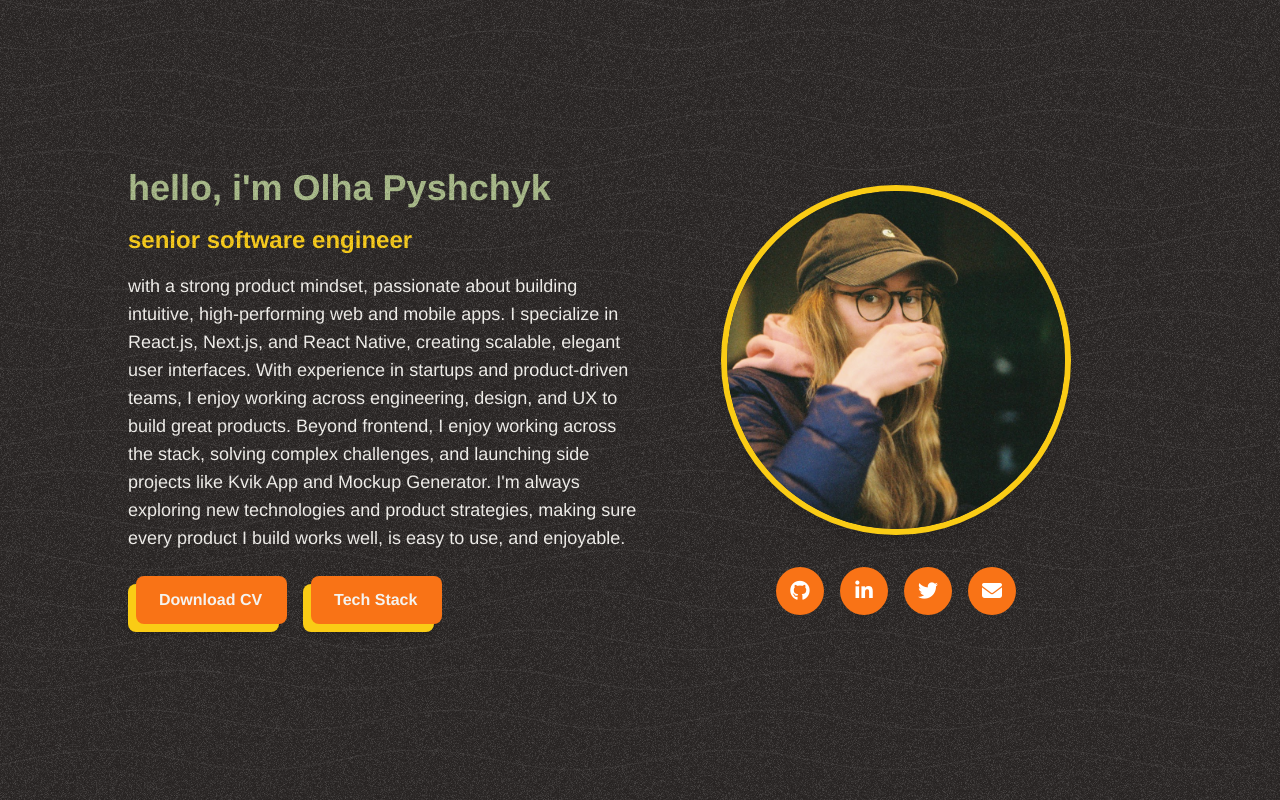
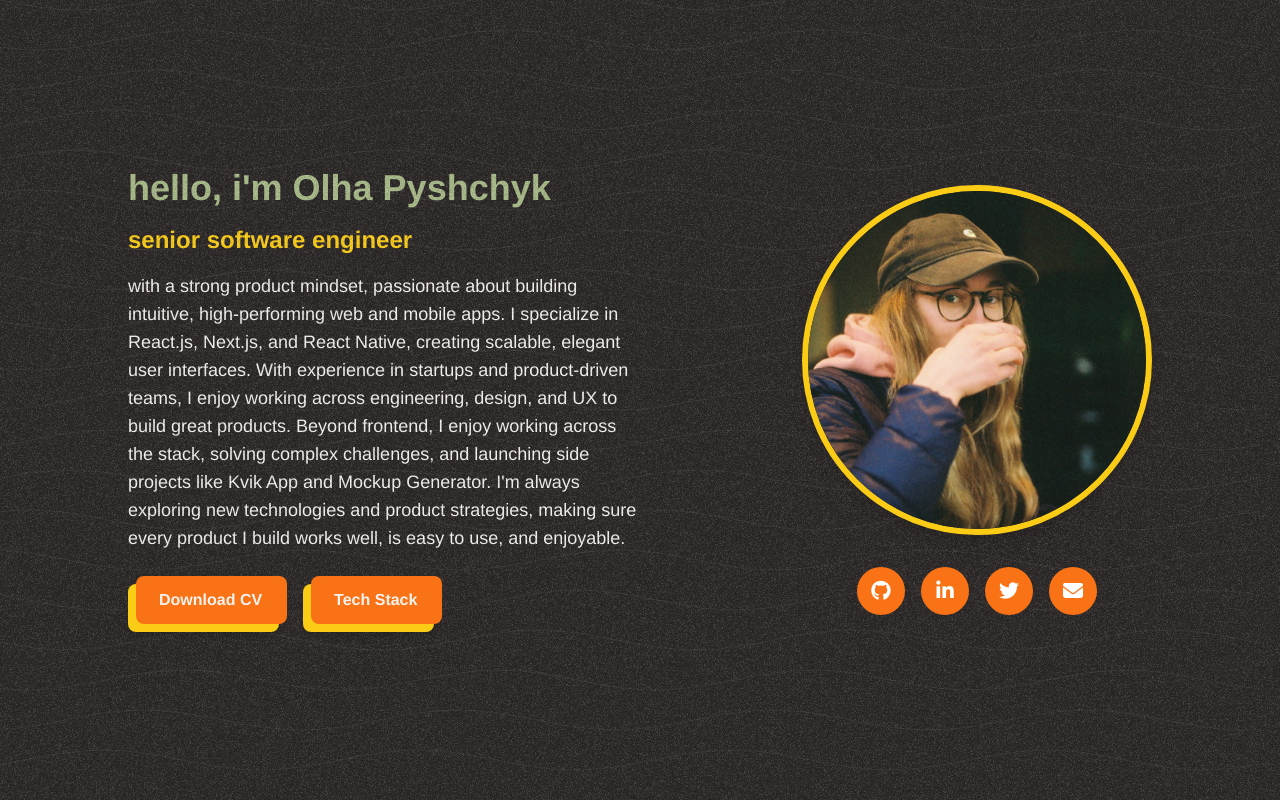
Before and after one commit to pyshchyk-o/portfolio, a Next.js app: page /components/About in a window 1280 px wide. Built offline with nearby package versions, Linux system fonts and the light colour scheme.

Commit message:
fix markup

```diff
--- a/pages/components/About/index.jsx
+++ b/pages/components/About/index.jsx
@@ -55,9 +55,9 @@ const About = () => {
             enjoy working across engineering, design, and UX to build great
             products. Beyond frontend, I enjoy working across the stack, solving
             complex challenges, and launching side projects like Kvik App and
-            Mockup Generator. I&apos;m always exploring new technologies and product
-            strategies, making sure every product I build works well, is easy to
-            use, and enjoyable.
+            Mockup Generator. I&apos;m always exploring new technologies and
+            product strategies, making sure every product I build works well, is
+            easy to use, and enjoyable.
           </p>
 
           <div className="flex justify-center w-full lg:justify-start lg:w-auto">
@@ -66,7 +66,8 @@ const About = () => {
           </div>
         </div>
 
-        <div className="flex-1 flex flex-col items-center mt-9 lg:mt-0">
+        <div className="flex-1 flex justify-end mt-9 lg:mt-0">
+          <div className="flex flex-col items-center">
             <div className="relative w-[350px] h-[350px] rounded-full overflow-hidden border-[6px] border-yellow-400 shadow-lg mb-8">
               <Image
                 src="/avatar.JPG"
@@ -77,6 +78,7 @@ const About = () => {
               />
             </div>
             <SocialLinks circleStyle={circleStyle} showEmail />
+          </div>
         </div>
       </div>
 
```
Lines whose indentation alone changed are shown as unchanged.
